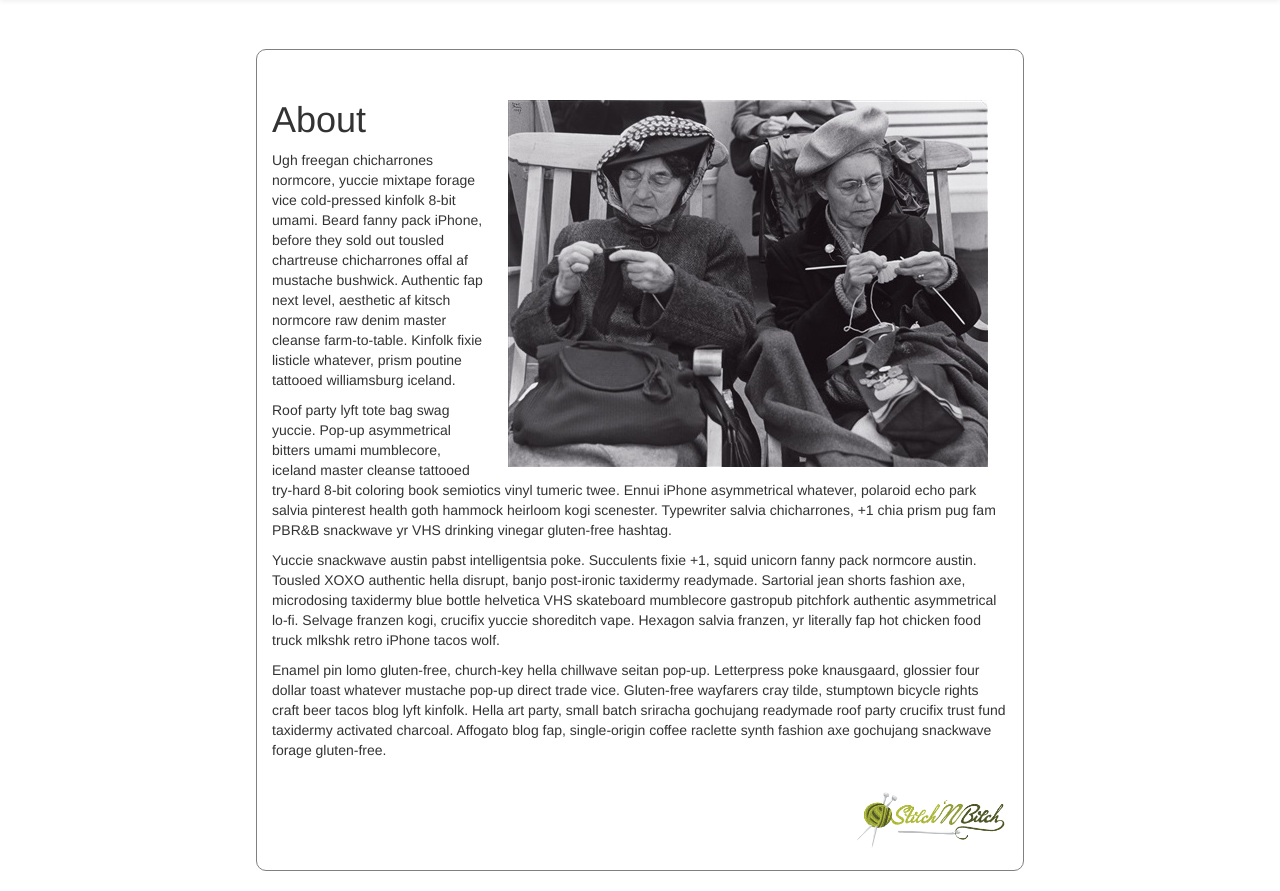
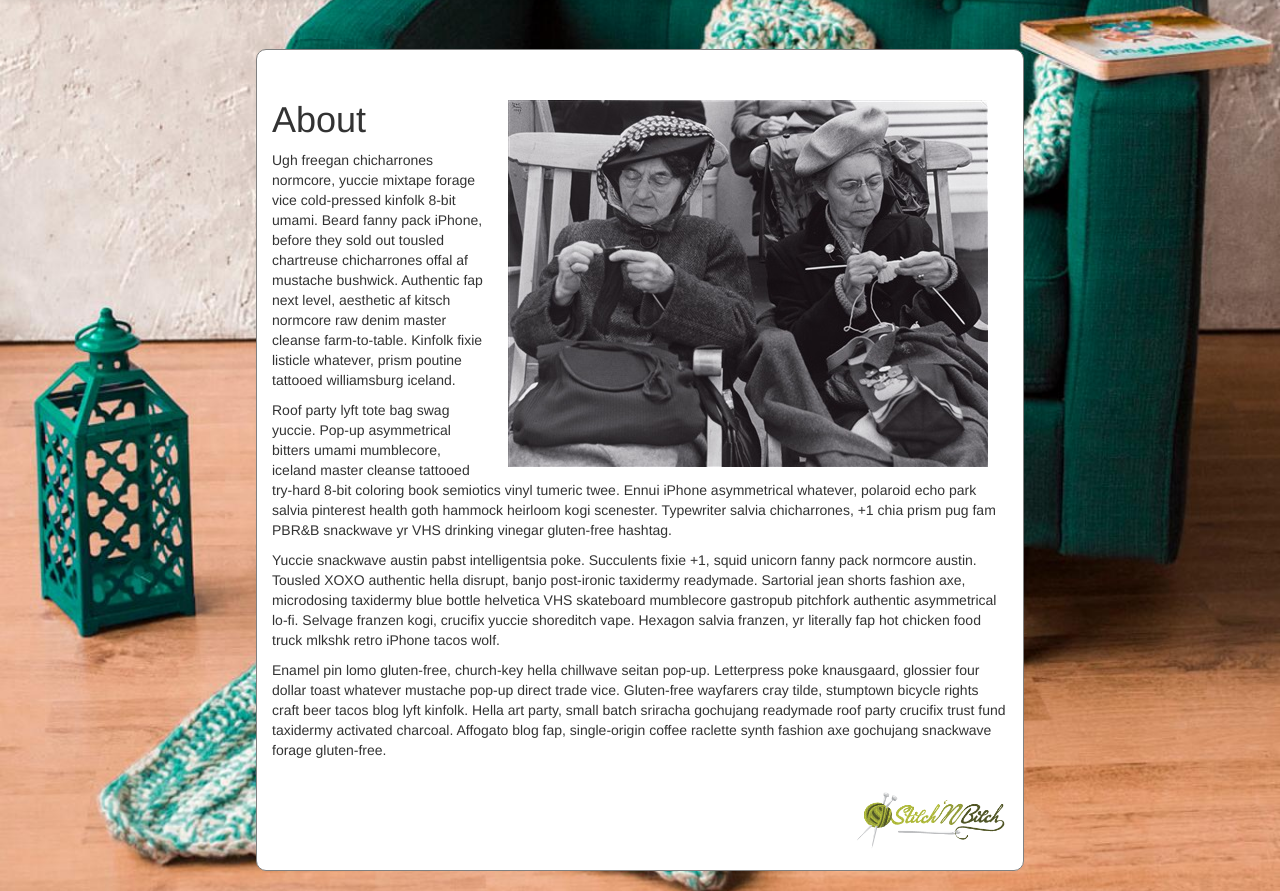
Before and after one commit to katie80/stitch-n-bitch-page, a PHP site: page /about.html in a window 1280 px wide. Shown: the part 51-942 px from the top of the page. Run offline with PHP 8.4, Linux system fonts and the light colour scheme.

Commit message:
added mermaid tail background image to about page

```diff
--- a/styles.css
+++ b/styles.css
@@ -45,22 +45,22 @@
 
 
 /*about page*/
-/*
 .about {
-	background-image: url("images/yarn-background-about.jpg");
+	background-image: url("images/mermaid-tail.jpg");
 	background-size: cover;
 	background-repeat: no-repeat;
 	background-attachment: fixed;
 	background-position: center;
 }
-*/
+
 
 .containerAbout {
-	/*background: white;*/
+	background: white;
 	border: 1px solid gray;
 	border-radius: 10px;
 	width: 60%;
 	margin-top: 100px;
+	margin-bottom: 20px;
 }
 
 .aboutPicture {
```
Also changed, not shown: images/mermaid-tail.jpg (added).
